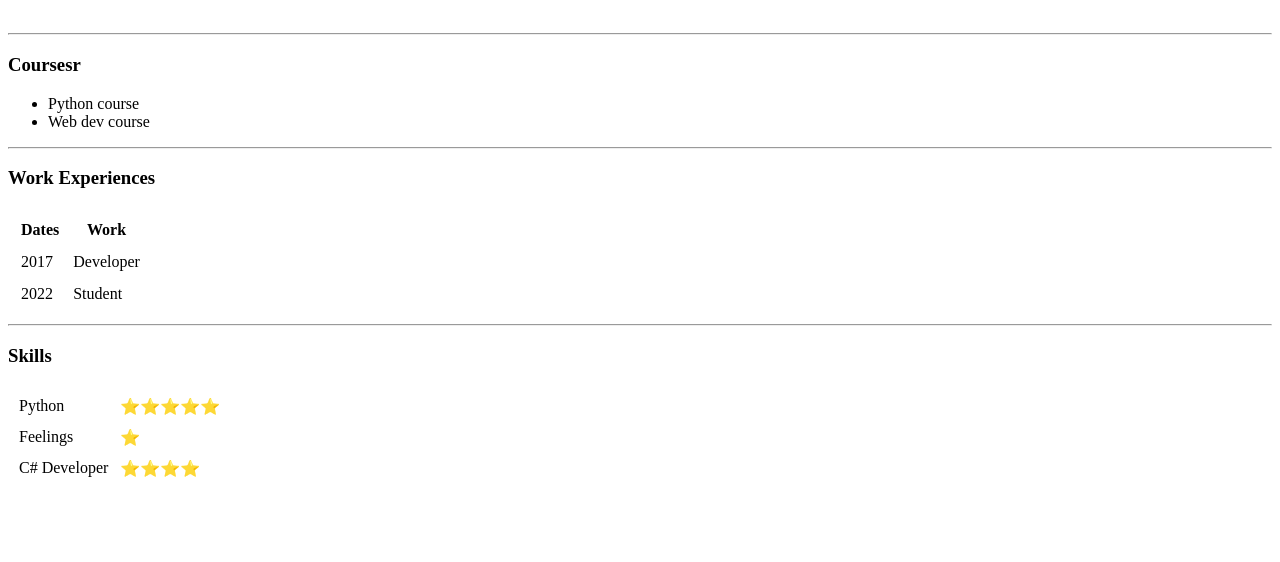
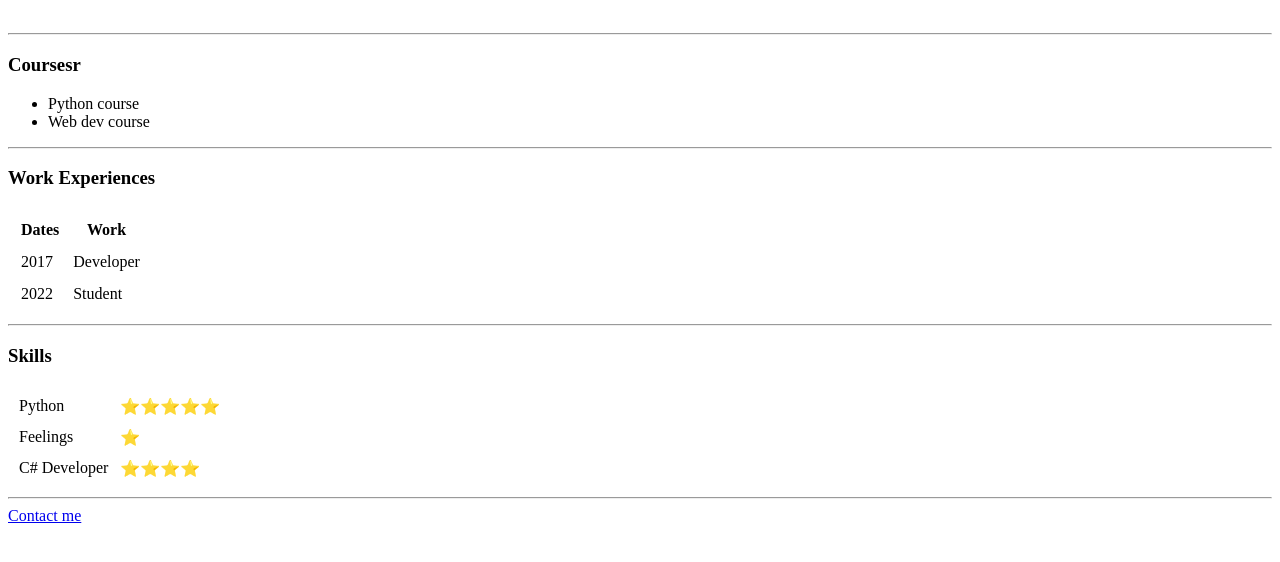
Before and after one commit to Azirnaclano/cv, a plain HTML site: page index.html in a window 1280 px wide. Shown: the part 200-762 px from the top of the page. Drawn offline with Linux system fonts and the light colour scheme.

Commit message:
Update index.html

```diff
--- a/index.html
+++ b/index.html
@@ -53,12 +53,10 @@
           <td>C# Developer</td>
           <td>⭐⭐⭐⭐</td>
         </tr>
+      </table>
+      <hr>
+      <a href="contact-me.html">Contact me</a>
 
-      </table>
 
-    </tbody>
-    <tfoot>
-    </tfoot>
-  </table>
 </body>
 </html>
```
